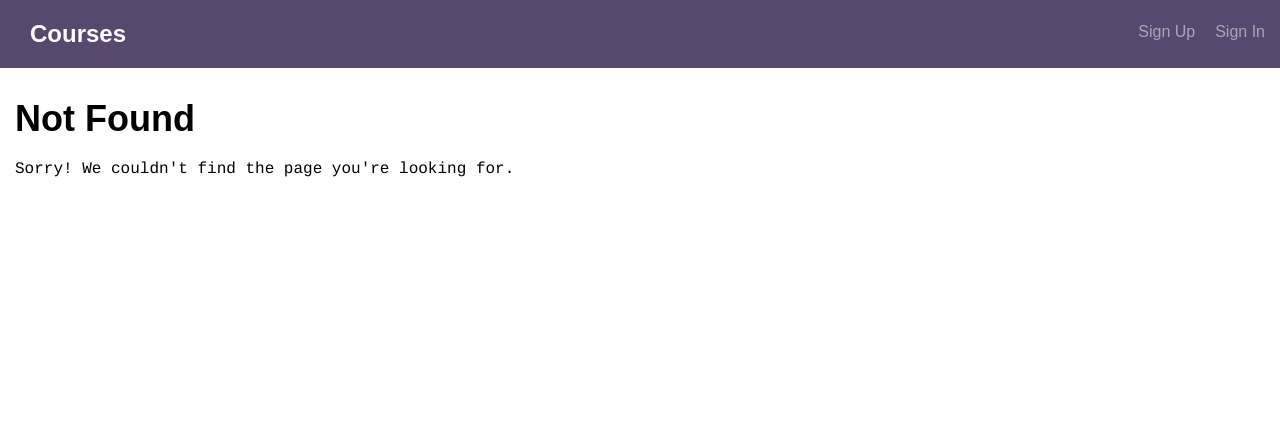
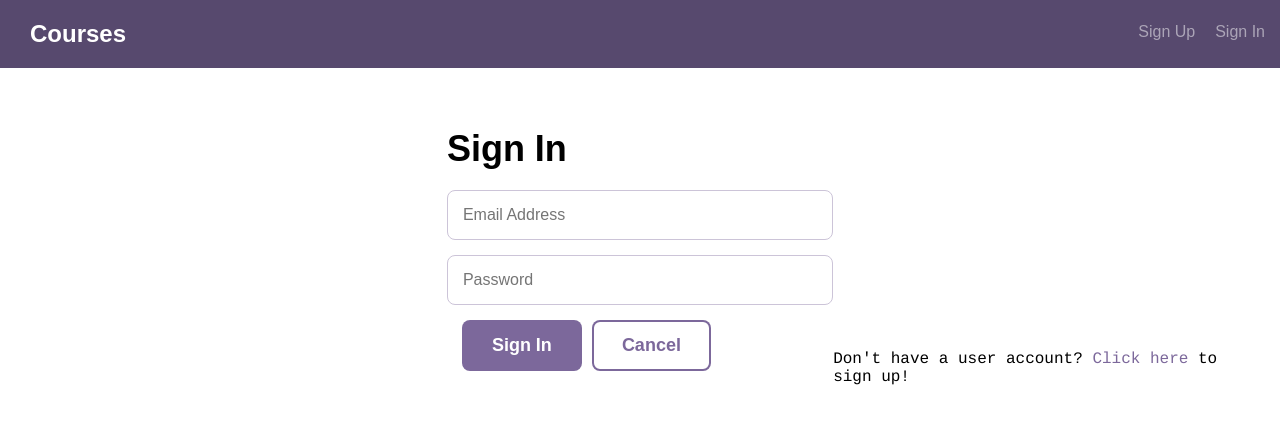
Before and after one commit to trumans/treehouse-react-app-course-manager, a React (Create React App) app in the folder client/: page /api/usersignin in a window 1280 px wide. Before the commit this address had no page. Shown: the top 424 px of the page. Built offline with nearby package versions, Linux system fonts and the light colour scheme.

Commit message:
Partially implements Sign In page and user auth

```diff
--- a/client/src/App.js
+++ b/client/src/App.js
@@ -4,9 +4,14 @@ import './App.css';
 
 import Header from './Header';
 import Courses from './Courses';
+import UserSignIn from './UserSignIn';
 import NotFound from './NotFound';
 
 class App extends Component {
+
+  componentDidMount() {
+    document.title = "Courses";
+  }
 
   render() {
     return (
@@ -16,6 +21,7 @@ class App extends Component {
           <Switch>
             <Route exact path="/" render={ () => <Redirect to={`/api/courses`} /> } />
             <Route exact path="/api/courses" render={ () => <Courses /> } />
+            <Route path="/api/usersignin" component={UserSignIn} />
             <Route path="/notfound" component={NotFound} />
             <Route component={NotFound} />
           </Switch>
--- a/client/src/Header.js
+++ b/client/src/Header.js
@@ -1,4 +1,5 @@
 import React from 'react';
+import { Link } from 'react-router-dom';
 import './global.css';
 
 const Header = () => {
@@ -6,7 +7,10 @@ const Header = () => {
     <div class="header">
       <div class="bounds">
         <h1 class="header--logo">Courses</h1>
-        <nav><a class="signup" href="sign-up.html">Sign Up</a><a class="signin" href="sign-in.html">Sign In</a></nav>
+        <nav>
+          <Link class="signup" to="/api/usersignup">Sign Up</Link>
+          <Link class="signin" to="/api/usersignin">Sign In</Link>
+        </nav>
       </div>
     </div>
   );
--- /dev/null
+++ b/client/src/UserSignIn.js
@@ -0,0 +1,87 @@
+import React, { Component } from 'react';
+import { withRouter } from 'react-router';
+import { Link } from 'react-router-dom';
+import './global.css'
+
+class UserSignIn extends Component {
+
+  // TO-DO move state to context
+  state = { test: "blah" };
+
+  async authenticate(user) {
+    const url = "http://localhost:5000/api/users"
+    const options = {
+      method: 'GET',
+      headers: { 'Content-Type': 'application/json; charset=utf-8' },
+    };
+
+    const encodedCredentials = btoa(`${user.name}:${user.password}`);
+    options.headers['Authorization'] = `Basic ${encodedCredentials}`;
+
+    const response = await fetch(url, options);
+    if (response.status === 200) {
+    	const authenticatedUser = await response.json();
+    	console.log("authenticated user", authenticatedUser);
+    	return authenticatedUser;
+        // TO-DO: save uset record that's returned. update header
+    } else if (response.status === 401) {
+        console.log("user authentication failed for", user);
+        return null
+    } else {
+        console.log("user authentication returned status", response.status);
+        // TO-DO: redirect to error
+    }
+  }
+
+  submitForm = (event) => {
+    event.preventDefault();
+    // TO-DO: get user name and password from from form
+    //   Temporarily hardcode user credentials
+    // Console logs result:
+    //   message 1. never displays
+    //   message 2. displays the expected user
+    //   message 3. displays the original state but is not updated.
+    this.authenticate({ name: "joe@smith.com", password: "joepassword" })
+      .then(user =>
+      	{ this.setState(() => { return { authenticatedUser: user }},
+      		() => {console.log("1.state is", this.state)});
+      	  console.log("2.authenticated user is", user);
+      });
+    setTimeout(() => { console.log("3.state is", this.state)}, 2000);
+  	this.props.history.push('/')
+  }
+
+  cancelForm = (event) => {
+  	event.preventDefault();
+  	this.props.history.push('/')
+  }
+
+  render() {
+
+  	return (
+  	  <div>
+        <div class="bounds">
+          <div class="grid-33 centered signin">
+            <h1>Sign In</h1>
+  	        <form onSubmit={this.submitForm}>
+  	          <div>
+  	            <input id="emailAddress" name="emailAddress" type="text" placeholder="Email Address" />
+  	          </div>
+  	          <div>
+  	            <input id="password" name="password" type="password" placeholder="Password" />
+  	          </div>
+              <div class="grid-100 pad-bottom">
+                <button class="button" type="submit">Sign In</button>
+                <button class="button button-secondary" onClick={this.cancelForm}>Cancel</button>
+              </div>
+  	        </form>
+  	      </div>
+  	      <p> </p>
+  	      <p>Don't have a user account? <Link to="/api/usersignup">Click here</Link> to sign up!</p>
+  	    </div>
+  	  </div>
+  	)
+  }
+}
+
+export default withRouter(UserSignIn);
```
